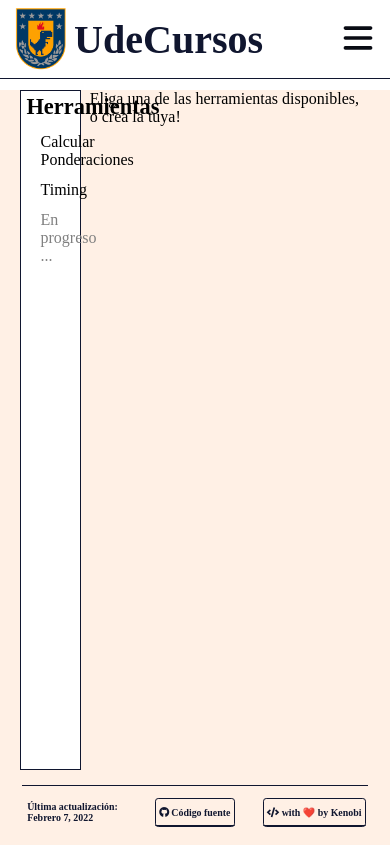
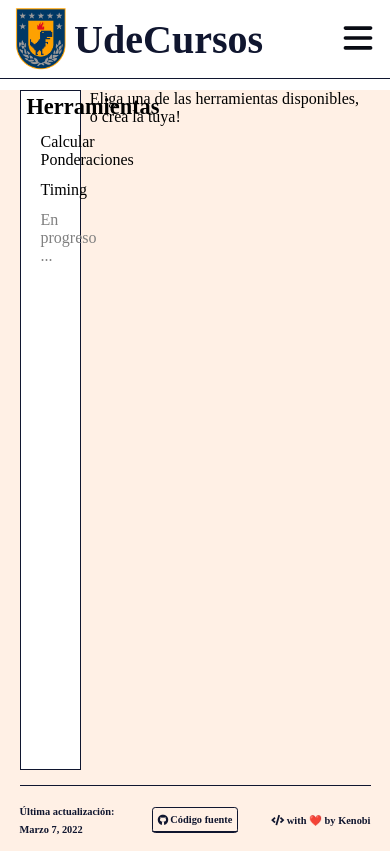
Before and after one commit to CxrlosKenobi/udecursos, a React (Create React App) app: page /Utilidades in a window 390 px wide. Built offline with nearby package versions, Linux system fonts and the light colour scheme.

Commit message:
Update enhanced responsive and migration to Sass

```diff
--- a/src/components/Footer/index.jsx
+++ b/src/components/Footer/index.jsx
@@ -4,20 +4,20 @@ import './index.scss'
 export default function Footer(){
   return (
     <footer>
-      <div className="content">
-        <div className="column-1">
+      <div className="footer-wrapper">
+        <div className="last-update">
           <a href='https://github.com/CxrlosKenobi/udecursos/commits/master'
-            target="_blank" rel="noopener noreferrer" className="last-update">
-            Última actualización:<br></br>Febrero 7, 2022
+            target="_blank" rel="noopener noreferrer">
+            Última actualización:<br></br>Marzo 7, 2022
           </a>
         </div>
-        <div className="column-2">
+        <div className="source-code">
           <a href="https://github.com/CxrlosKenobi/udecursos"
             target="_blank" rel="noopener noreferrer">
             <i className="fab fa-github"></i>   Código fuente
           </a>
         </div>
-        <div className="column-3">
+        <div className="signature">
           <a href='https://github.com/CxrlosKenobi'>
             <i className="fas fa-code"></i>   with   ❤️   by Kenobi
           </a>
--- a/src/components/Footer/index.scss
+++ b/src/components/Footer/index.scss
@@ -1,152 +1,60 @@
 footer {
-    display: flex;
-    margin-top: 5px;
-    margin-left: 5%;
-    margin-right: 5%;
-    width: auto;
-    height: 3.6rem;
-    border-top: 1px solid #10162F;
+  --mainColor: #10162F;
+  width: 90%;
+  height: 65px;
+  margin: 0 5%;
+  border-top: 1px solid var(--mainColor);
+
+  & .footer-wrapper {
+    width: 100%;
+    height: 100%;
+    display: grid;
+    grid-template-columns: repeat(3, 1fr);
+    justify-items: center;
+    align-items: center;
+    user-select: none;
+    cursor: pointer;
+
+    & a {
+      color: var(--mainColor);
+      text-decoration: none;
+      font-weight: bold;
+      font-size: .8rem;
     }
-footer .content {
-    width: 100%;
-    display: flex;
-    padding: 1rem 0.5rem;
+
+    & .last-update {
+      justify-self: flex-start;
     }
-footer .column-1 {
-    display: flex;
-    width: 33.3%;
-    text-align: left;
-}
-footer .column-2 {
-    width: 33.3%;
-    text-align: center;
-}
-footer .column-3 {
-    width: 33.3%;
-    text-align: right;
-}
-footer a {
-    color: #10162F;
-    --mainColor: #3A10E5;
-    --mainColor: #10162F;
 
-    background:
-    linear-gradient(
-        to bottom, var(--mainColor) 0%,
-        var(--mainColor) 100%
-    );
+    & .source-code {
+      & a {
+        background: linear-gradient(to bottom, var(--mainColor) 0%, var(--mainColor) 100%);
         background-position: 0 100%;
         background-repeat: repeat-x;
         background-size: 1px 1px;
-
-    text-decoration: none;
         transition: background-size .2s;
         padding: 0.4rem 0.3rem;
-    font-size: 0.8rem;
-    font-weight: bold;
+        border-radius: 0.2rem;
+        border: 1px solid var(--mainColor);
 
-    border-radius: 0.2rem;
-    border: 1px solid #10162F;
-
-}
-footer a:hover {
+        &:hover {
           background-size: 4px 50px;
           text-decoration: none;
           color: white;
-    border: 1px solid #10162F;
-
+          border: 1px solid var(--mainColor);
         }
-
-.last-update {
-    color: #10162F;
-    background: none !important;
-    transition: none !important;
-
-    display: flex;
-    align-items: center;
-    justify-content: center;
-    border: none;
-
-}
-.last-update:hover {
-    background-position: none;
-    background-size: none;
-    text-decoration: none;
-    border: none;
-    color: inherit;
-
-}
-
-@media only screen and (max-width: 560px) {
-    footer {
-        display: flex;
-        margin-left: 1.4rem;
-        margin-right: 1.4rem;
-        width: auto;
-        height: 3.7rem;
-        border-top: 1px solid #10162F;
-    }
-    footer .content {
-        width: 100%;
-        display: flex;
-        padding: 1rem 0.1rem;
-    }
-    footer a {
-        color: #10162F;
-        --mainColor: #10162F;
-
-        background:
-        linear-gradient(
-          to bottom, var(--mainColor) 0%,
-          var(--mainColor) 100%
-        );
-        background-position: 0 100%;
-        background-repeat: repeat-x;
-        background-size: 1px 1px;
-
-        text-decoration: none;
-        transition: background-size .2s;
-        padding: 0.5rem 0.2rem;
-        font-size: 0.62rem;
-        font-weight: bold;
-
-        border-radius: 0.2rem;
-        border: 1px solid #10162F;
-    }
-    .last-update {
-        color: #10162F;
-        background: none !important;
-        transition: none !important;
-
-        display: flex;
-        align-items: center;
-        justify-content: center;
-        margin-bottom: 8px;
-        border: none;
       }
     }
 
+    & .signature {
+      justify-self: flex-end;
+    }
+
+    @media only screen and (max-width: 460px) {
+      & a { font-size: .65rem; }
+    }
     @media only screen and (max-width: 375px) {
-    footer a {
-        color: #10162F;
-        --mainColor: #10162F;
-
-        background:
-        linear-gradient(
-          to bottom, var(--mainColor) 0%,
-          var(--mainColor) 100%
-        );
-        background-position: 0 100%;
-        background-repeat: repeat-x;
-        background-size: 1px 1px;
-
-        text-decoration: none;
-        transition: background-size .2s;
-        padding: 0.5rem 0.2rem;
-        font-size: 0.55rem !important; /* iPhone SE breakpoint */
-        font-weight: bold;
-
-        border-radius: 0.2rem;
-        border: 1px solid #10162F;
+      & a { font-size: .6rem; }
     }
   }
+}
```
Lines whose indentation alone changed are shown as unchanged.
